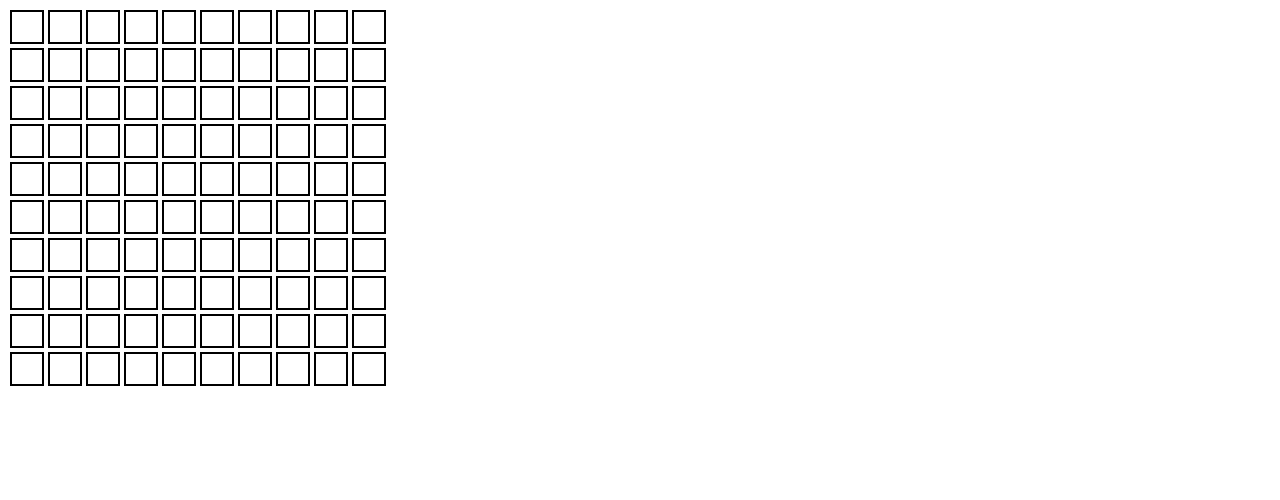
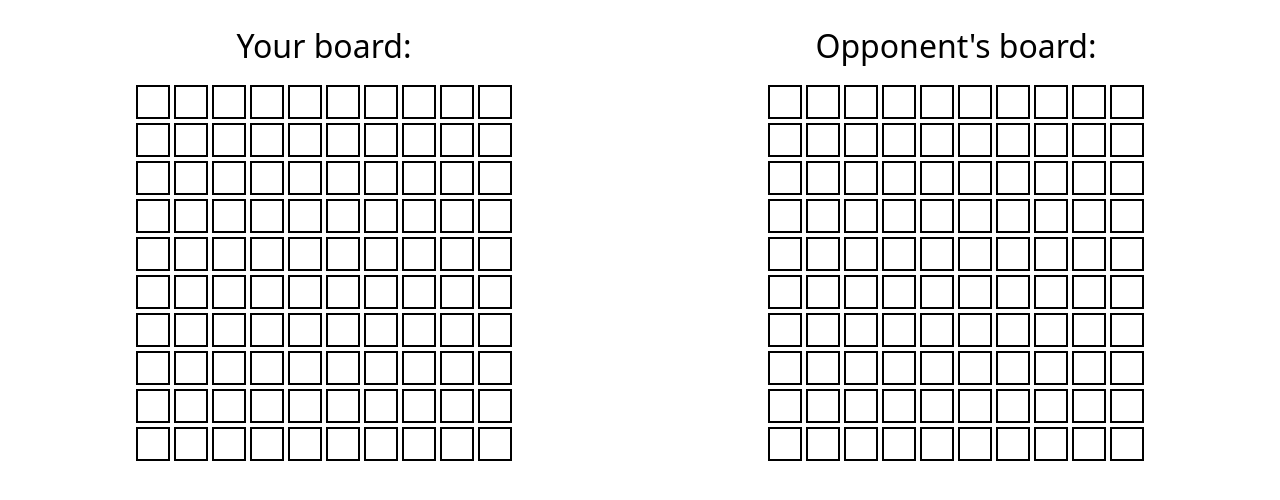
Before and after one commit to Kreoniz/battleship, a website built with webpack: page src/index.html in a window 1280 px wide. Built offline with nearby package versions, Linux system fonts and the light colour scheme.

Commit message:
Add opponent's board and styles

```diff
--- a/src/index.html
+++ b/src/index.html
@@ -7,7 +7,17 @@
   </head>
 
   <body>
-    <div id="board"></div>
+    <div class="container">
+      <div class="board">
+        <div class="title">Your board:</div>
+        <div id="playerBoard"></div>
+      </div>
+
+      <div class="board">
+        <div class="title">Opponent's board:</div>
+        <div id="opponentBoard"></div>
+      </div>
+    </div>
 
     <script src="main.js"></script>
   </body>
--- a/src/index.js
+++ b/src/index.js
@@ -8,7 +8,7 @@ const player = new Player();
 console.log(player);
 console.log(player.gameboard);
 
-const board = document.querySelector('#board');
+const playerBoard = document.querySelector('#playerBoard');
 
 for (let i = 0; i < 10; i += 1) {
   const rowDiv = document.createElement('div');
@@ -23,5 +23,23 @@ for (let i = 0; i < 10; i += 1) {
     rowDiv.appendChild(cellDiv);
   }
 
-  board.appendChild(rowDiv);
+  playerBoard.appendChild(rowDiv);
 }
+
+const opponentBoard = document.querySelector('#opponentBoard');
+
+for (let i = 0; i < 10; i += 1) {
+  const rowDiv = document.createElement('div');
+  rowDiv.classList.add('row');
+
+  for (let j = 0; j < 10; j += 1) {
+    const cellDiv = document.createElement('div');
+    cellDiv.classList.add('cell');
+    cellDiv.dataset.x = j;
+    cellDiv.dataset.y = i;
+
+    rowDiv.appendChild(cellDiv);
+  }
+
+  opponentBoard.appendChild(rowDiv);
+}
--- a/src/styles/styles.css
+++ b/src/styles/styles.css
@@ -1,3 +1,7 @@
+body {
+  font-family: system-ui, sans-serif;
+}
+
 .row {
   display: flex;
 }
@@ -15,3 +19,14 @@
   cursor: pointer;
   background-color: salmon;
 }
+
+.container {
+  display: flex;
+  justify-content: space-around;
+}
+
+.title {
+  text-align: center;
+  margin: 1rem 0;
+  font-size: 2rem;
+}
```
